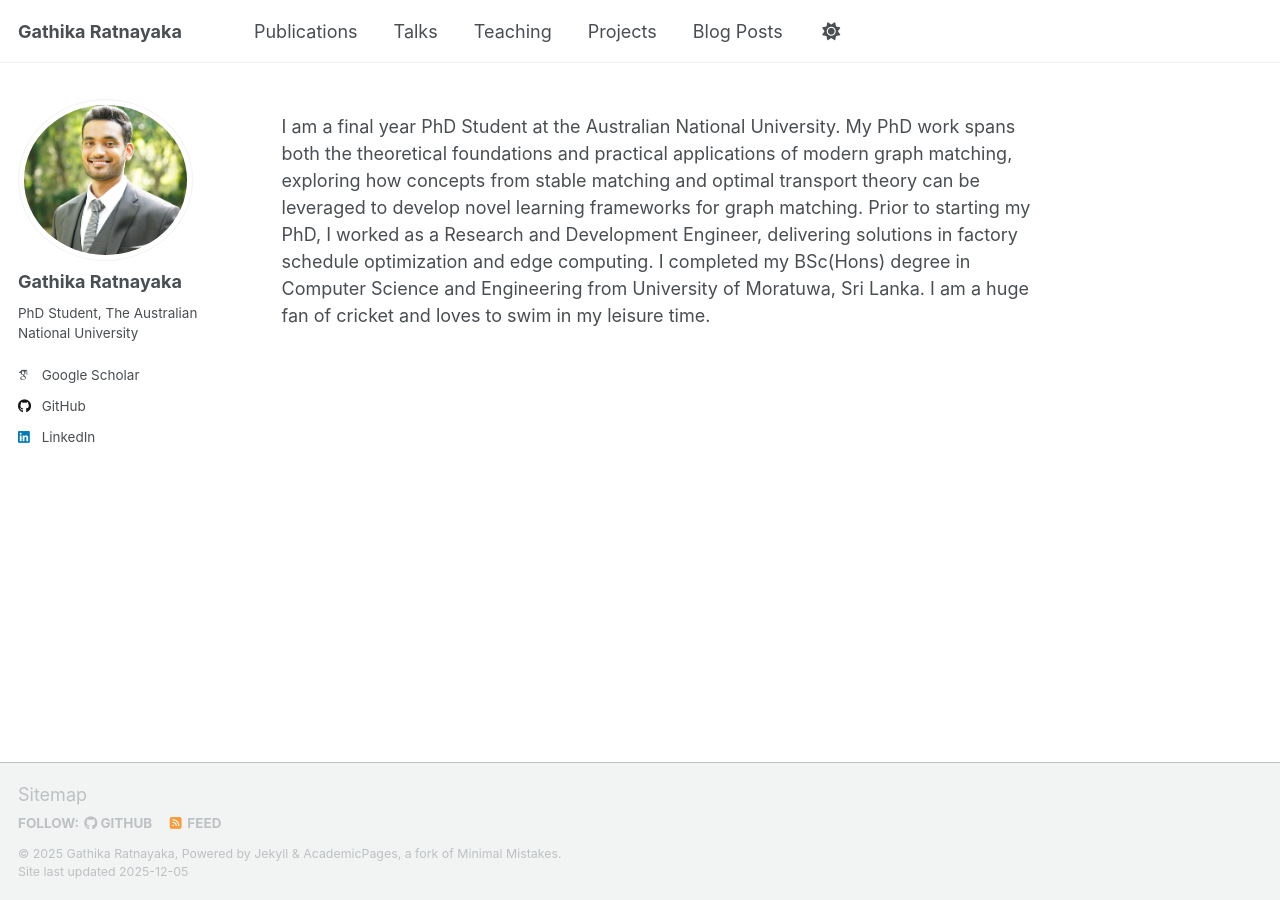
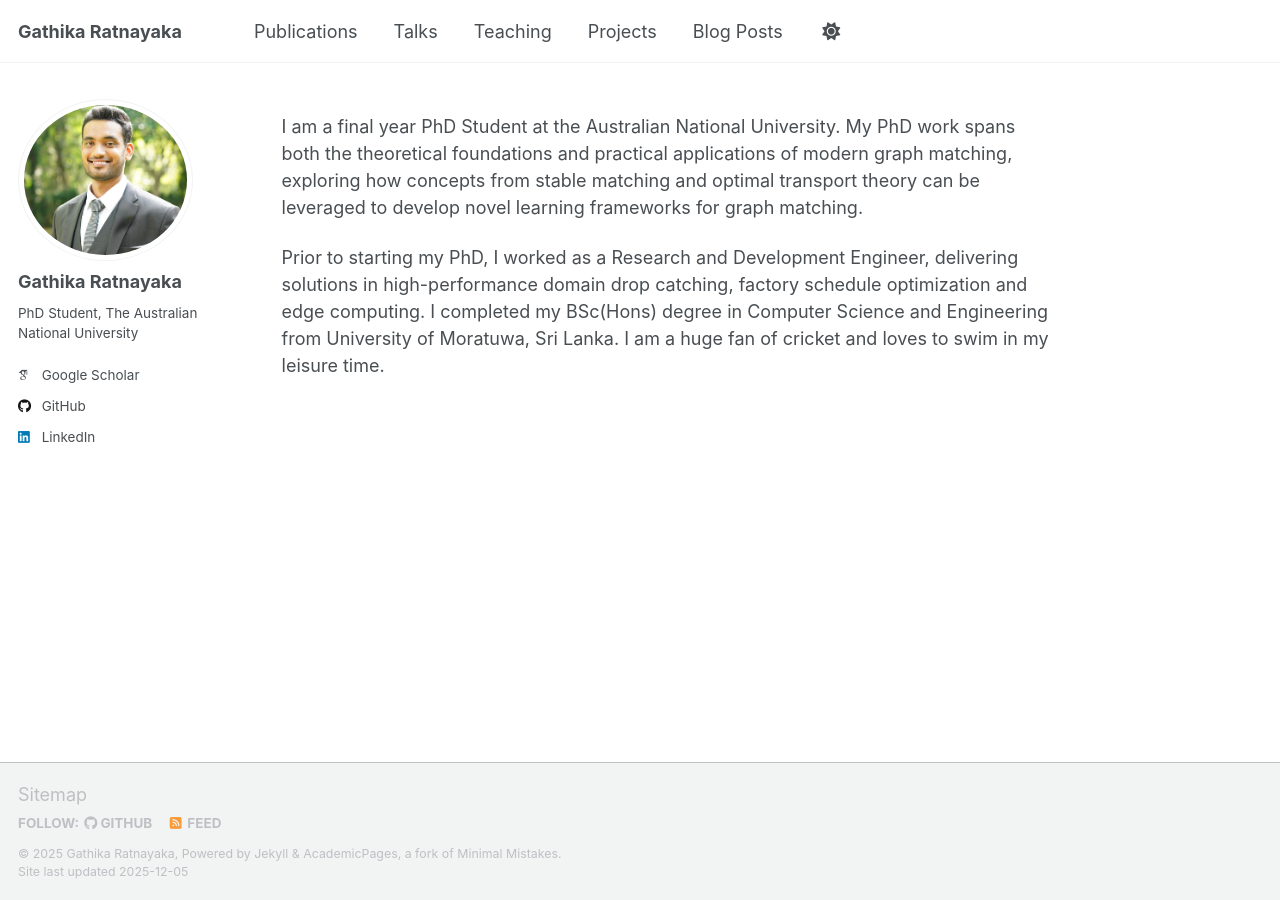
Before and after one commit to Gathika94/gathika94.github.io, a Jekyll site: the page built from _pages/about.md, in a window 1280 px wide. Built offline with Jekyll 4.4.1, drawn with Linux system fonts in a browser that asks for light colours; some web fonts are replaced; a script that is not in the unit is left out.

Commit message:
modification

```diff
--- a/_pages/about.md
+++ b/_pages/about.md
@@ -7,4 +7,6 @@ redirect_from:
   - /about.html
 ---
 
-I am a final year PhD Student at the Australian National University. My PhD work spans both the theoretical foundations and practical applications of modern graph matching, exploring how concepts from stable matching and optimal transport theory can be leveraged to develop novel learning frameworks for graph matching. Prior to starting my PhD, I worked as a Research and Development Engineer, delivering solutions in factory schedule optimization and edge computing. I completed my BSc(Hons) degree in Computer Science and Engineering from University of Moratuwa, Sri Lanka. I am a huge fan of cricket and loves to swim in my leisure time.
+I am a final year PhD Student at the Australian National University. My PhD work spans both the theoretical foundations and practical applications of modern graph matching, exploring how concepts from stable matching and optimal transport theory can be leveraged to develop novel learning frameworks for graph matching.
+
+Prior to starting my PhD, I worked as a Research and Development Engineer, delivering solutions in high-performance domain drop catching, factory schedule optimization and edge computing. I completed my BSc(Hons) degree in Computer Science and Engineering from University of Moratuwa, Sri Lanka. I am a huge fan of cricket and loves to swim in my leisure time.
```
